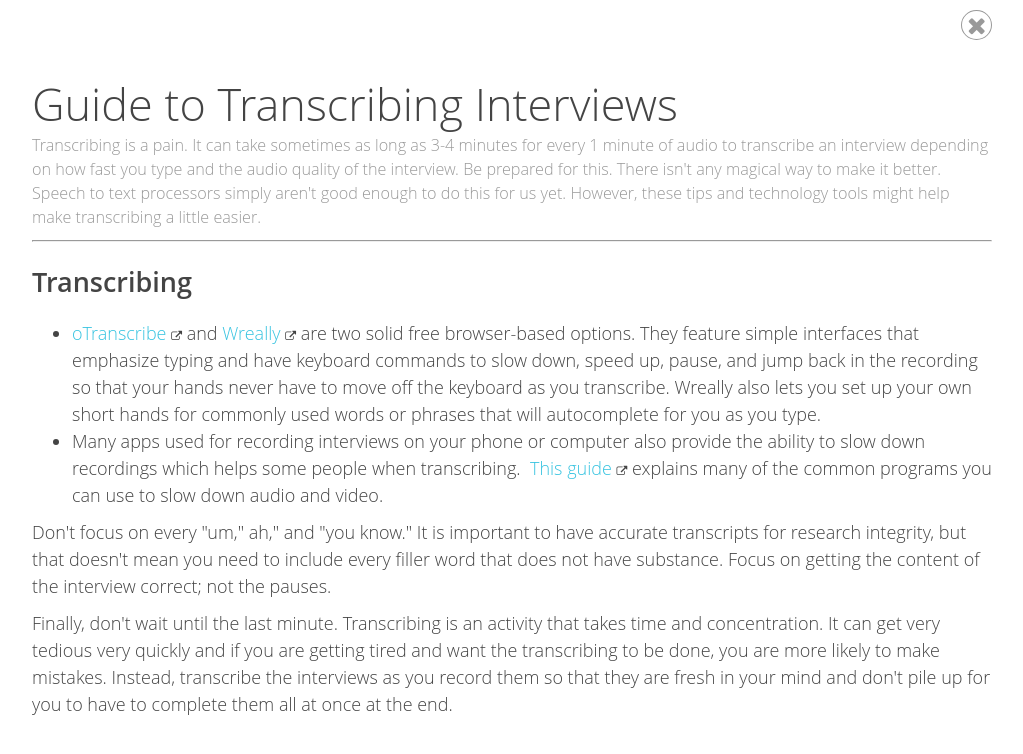
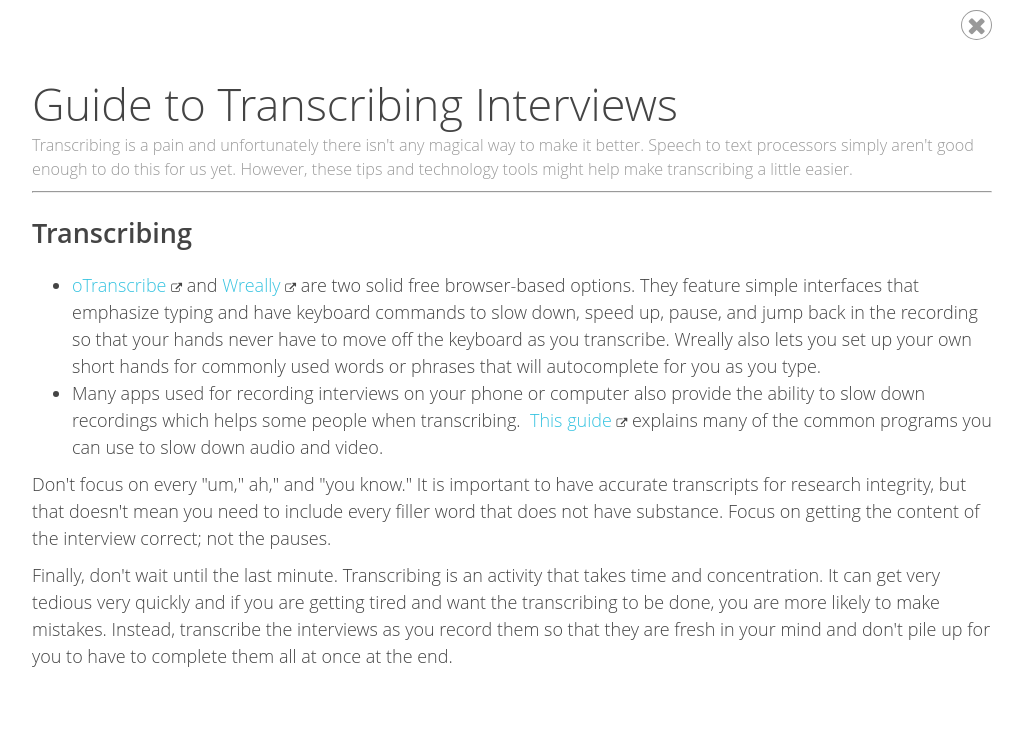
Before and after one commit to dwthurber/mshe-tech-tools, a Jekyll site: the page built from pages/transcribing-interviews.html, in a window 1280 px wide. Shown: the top 754 px of the page, without its empty margins (128-1151 px from the left). Built offline with Jekyll 4.4.1, drawn with Linux system fonts in a browser that asks for light colours; nearby versions of some CDN libraries.

Commit message:
updated subtitle

```diff
--- a/pages/transcribing-interviews.html
+++ b/pages/transcribing-interviews.html
@@ -1,7 +1,7 @@
 ---
 layout: default
 title: Guide to Transcribing Interviews
-subtitle: Transcribing is a pain. It can take sometimes as long as 3-4 minutes for every 1 minute of audio to transcribe an interview depending on how fast you type and the audio quality of the interview. Be prepared for this. There isn't any magical way to make it better. Speech to text processors simply aren't good enough to do this for us yet. However, these tips and technology tools might help make transcribing a little easier.
+subtitle: Transcribing is a pain and unfortunately there isn't any magical way to make it better. Speech to text processors simply aren't good enough to do this for us yet. However, these tips and technology tools might help make transcribing a little easier.
 ---
 <h3>Transcribing</h3>
 <ul>
```
